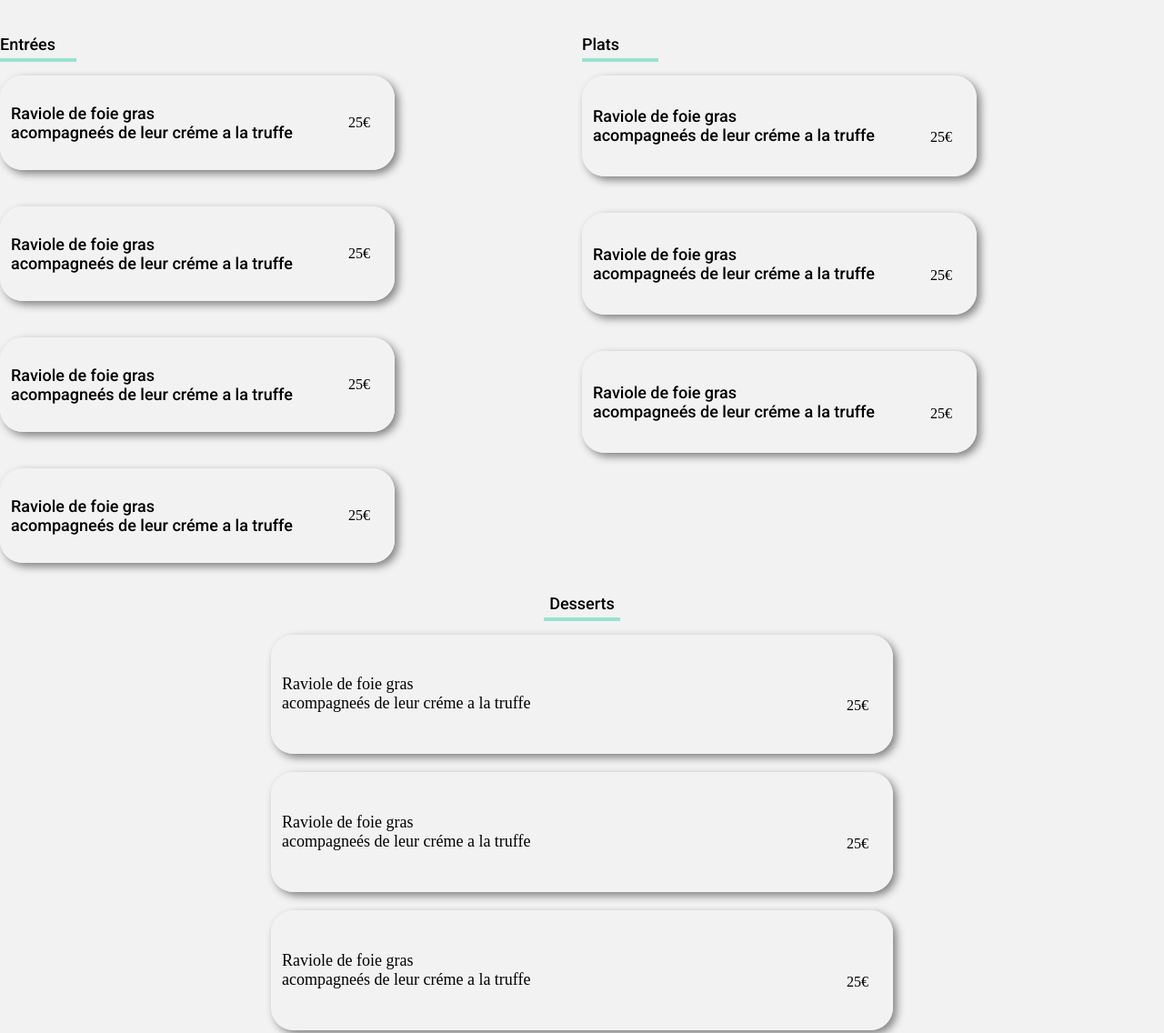
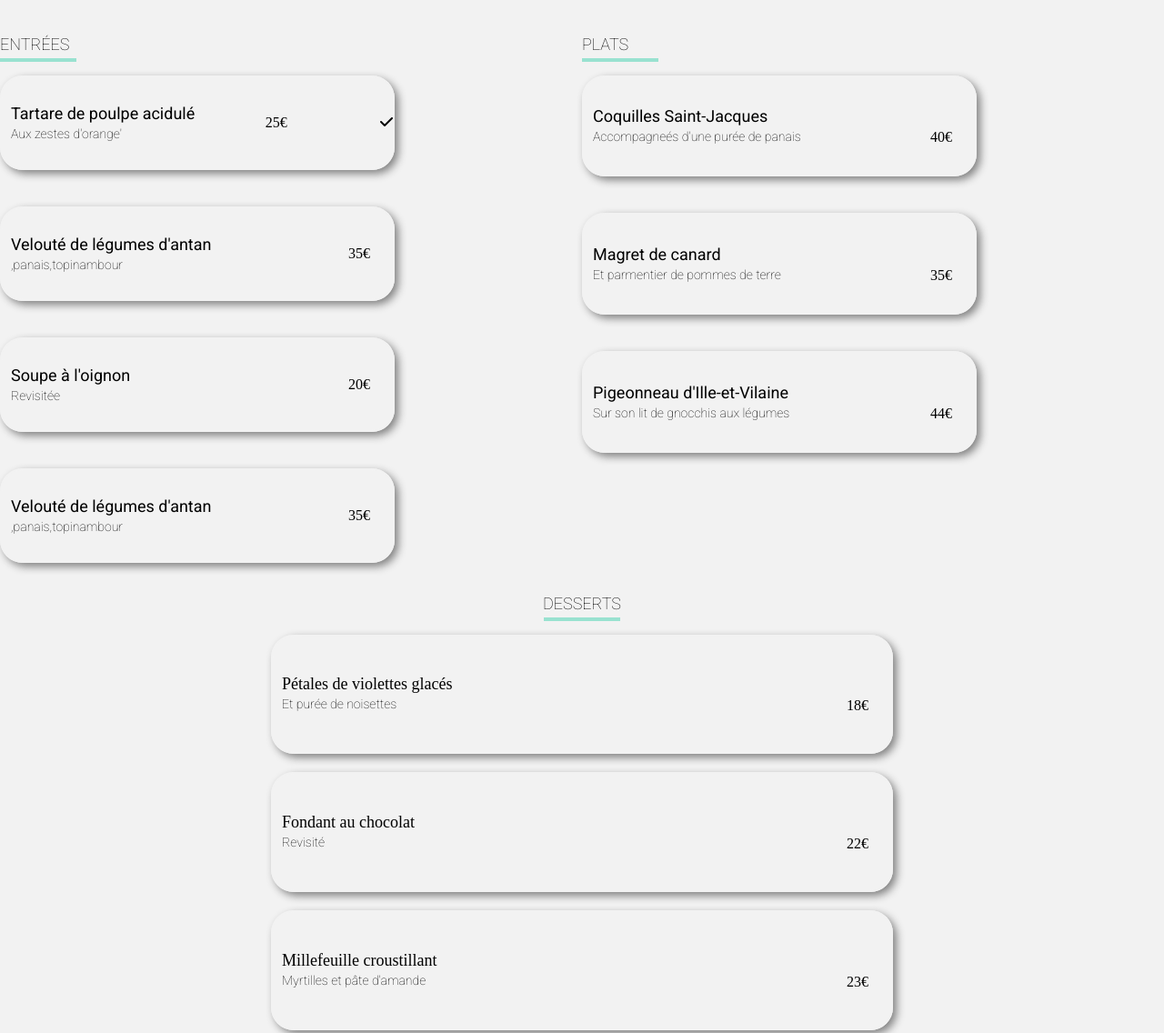
Before and after one commit to soso79/projet_3, a website: page la_note.html in a window 1280 px wide. Shown: the part 640-1776 px from the top of the page at 91% size. Drawn offline with Linux system fonts and the light colour scheme; a web font is replaced by a local one.

Commit message:
mise a jour la note

```diff
--- a/la_note.html
+++ b/la_note.html
@@ -8,12 +8,12 @@
     <script src="https://kit.fontawesome.com/cf9c43fdeb.js" crossorigin="anonymous"></script>
     <link rel="preconnect" href="https://fonts.googleapis.com">
     <link rel="preconnect" href="https://fonts.gstatic.com" crossorigin>
-    <link href="https://fonts.googleapis.com/css2?family=Roboto:wght@500&display=swap" rel="stylesheet">
+    <link href="https://fonts.googleapis.com/css2?family=Roboto:wght@100;400;500&display=swap" rel="stylesheet">
     <link rel="preconnect" href="https://fonts.googleapis.com">
     <link rel="preconnect" href="https://fonts.gstatic.com" crossorigin>
     <link href="https://fonts.googleapis.com/css2?family=Shrikhand&display=swap" rel="stylesheet">
 
-    <title>la note enchantéé</title>
+    <title>La note enchantée</title>
 
 </head>
 
@@ -38,7 +38,7 @@
 
         <article class="menu__picture">
 
-            <img class="menu__images" src="images/restaurants/stil-u2Lp8tXIcjw-unsplash.jpg" />
+            <img class="menu__images" src="images/restaurants/toa-heftiba-DQKerTsQwi0-unsplash.jpg" />
         </article>
 
         <section class="menu">
@@ -58,51 +58,56 @@
             <section class="entrees">
                 <div class="entrees__can">
 
-                    <h2 class="entrees__title">Entrées</h2>
+                    <h2 class="entrees__title">ENTRÉES</h2>
                     <div class="entrees__line"></div>
+
                     <div class="entrees__filters">
-                        <p class="entrees__texte">Raviole de foie gras<br>
-                            acompagneés de leur créme a la truffe
+                        <p class="entrees__texte">
+                            Tartare de poulpe acidulé<br>
+                            <span>Aux zestes d'orange' </span>
                         </p>
 
+
                         <div class="entrees__prix">25€</div>
+
+                        <div class="entrees__check">
+                           <div class="round"><i class="fa-solid fa-check entrees__logo"></i></div>
+
 
                         </div>
 
 
 
+                    </div>
                     <div class="entrees__filters">
-                        <p class="entrees__texte">Raviole de foie gras<br>
-                            acompagneés de leur créme a la truffe
+                        <div class="entrees__texte">Velouté de légumes d'antan<br>
+                            <span>,panais,topinambour</span>
+                        </div>
+
+                        <div class="entrees__prix">35€</div>
+
+
+                    </div>
+                    <div class="entrees__filters">
+                        <p class="entrees__texte">Soupe à l'oignon<br>
+                            <span>Revisitée</span>
                         </p>
 
-                        <div class="entrees__prix">25€</div>
+                        <div class="entrees__prix">20€</div>
+
 
                     </div>
 
 
                     <div class="entrees__filters">
-                        <p class="entrees__texte">Raviole de foie gras<br>
-                            acompagneés de leur créme a la truffe
-                        </p>
+                        <div class="entrees__texte">Velouté de légumes d'antan<br>
+                            <span>,panais,topinambour</span>
+                        </div>
 
-                        <div class="entrees__prix">25€</div>
+                        <div class="entrees__prix">35€</div>
+
 
                     </div>
-
-
-
-                    <div class="entrees__filters">
-                        <p class="entrees__texte">Raviole de foie gras<br>
-                            acompagneés de leur créme a la truffe
-                        </p>
-
-                        <div class="entrees__prix">25€</div>
-
-                    </div>
-
-
-
 
                 </div>
 
@@ -113,131 +118,86 @@
             <section class="plats">
                 <div class="plats__can">
 
-                    <h2 class="plats__title">Plats</h2>
+                    <h2 class="plats__title">PLATS</h2>
                     <div class="plats__line"></div>
                     <div class="plats__filters">
-                        <p class="plats__texte">Raviole de foie gras<br>
-                            acompagneés de leur créme a la truffe
+                        <p class="plats__texte">Coquilles Saint-Jacques<br>
+                            <span>Accompagneés d'une purée de panais</span>
                         </p>
 
-                        <div class="plats__prix">25€</div>
+                        <div class="plats__prix">40€</div>
 
                     </div>
 
 
 
                     <div class="plats__filters">
-                        <p class="plats__texte">Raviole de foie gras<br>
-                            acompagneés de leur créme a la truffe
+                        <p class="plats__texte">Magret de canard<br>
+                            <span>Et parmentier de pommes de terre</span>
+
                         </p>
 
-                        <div class="plats__prix">25€</div>
+                        <div class="plats__prix">35€</div>
 
                     </div>
 
 
                     <div class="plats__filters">
-                        <p class="plats__texte">Raviole de foie gras<br>
-                            acompagneés de leur créme a la truffe
+                        <p class="plats__texte">Pigeonneau d'Ille-et-Vilaine<br>
+                            <span>Sur son lit de gnocchis aux légumes</span>
                         </p>
 
-                        <div class="plats__prix">25€</div>
+                        <div class="plats__prix">44€</div>
 
                     </div>
 
-
-
-
-
-
-
-
                 </div>
 
-
-
-
-
-
-
-
-
             </section>
-
-
 
             <section class="Desserts">
                 <div class="Desserts__can">
 
 
-                    <h2 class="Desserts__title">Desserts</h2>
+                    <h2 class="Desserts__title">DESSERTS</h2>
                     <div class="Desserts__line"></div>
                     <div class="Desserts__filters">
-                        <p class="Desserts__texte">Raviole de foie gras<br>
-                            acompagneés de leur créme a la truffe
+                        <p class="Desserts__texte">Pétales de violettes glacés<br>
+                            <span>Et purée de noisettes</span>
                         </p>
 
-                        <div class="Desserts__prix">25€</div>
-
+                        <div class="Desserts__prix">18€</div>
                     </div>
 
-
-
                     <div class="Desserts__filters">
-                        <p class="Desserts__texte">Raviole de foie gras<br>
-                            acompagneés de leur créme a la truffe
+                        <p class="Desserts__texte">Fondant au chocolat<br>
+                            <span>Revisité</span>
                         </p>
 
-                        <div class="Desserts__prix">25€</div>
-
+                        <div class="Desserts__prix">22€</div>
                     </div>
 
 
                     <div class="Desserts__filters">
-                        <p class="Desserts__texte">Raviole de foie gras<br>
-                            acompagneés de leur créme a la truffe
+                        <p class="Desserts__texte">Millefeuille croustillant<br>
+                            <span>Myrtilles et pâte d'amande</span>
                         </p>
 
-                        <div class="Desserts__prix">25€</div>
+                        <div class="Desserts__prix">23€</div>
 
                     </div>
 
-
-
-
-
-
-
-
                 </div>
-
-
-
 
             </section>
 
-
             <input type="submit" class="menu__bouton" value="Commander " />
 
-
-
-
-
-
-
-
         </section>
-
-
-
-
-
     </main>
     <footer class="footer">
-
+        <div class="footer__can">
             <div class="footer__title">
-
-
                 <p class="footer__logo">ohmyfood</p>
 
             </div>
@@ -260,8 +220,6 @@
                 </div>
                 <p class="footer__texte">Devenir partenaire</p>
             </div>
-
-
             <div class="footer__list">
 
                 <p class="footer__texte">Mention légales</p>
@@ -275,13 +233,8 @@
             </div>
 
 
-
+        </div>
     </footer>
-
-
-
-
-
 
 
 </body>
```
Lines whose indentation alone changed are shown as unchanged.
